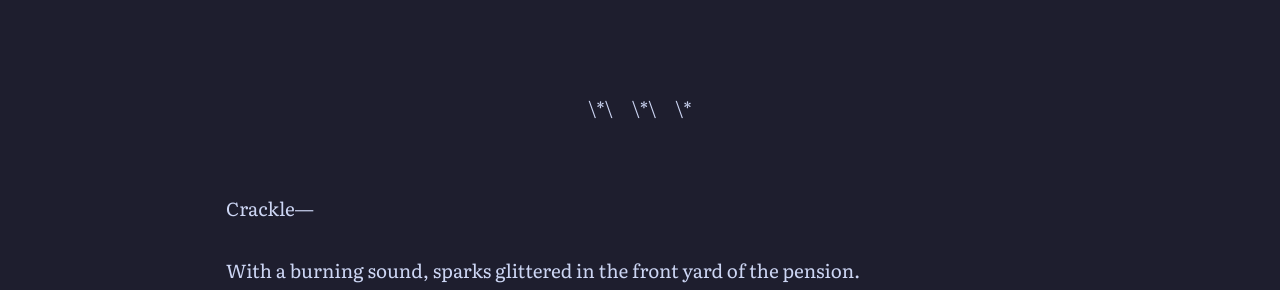
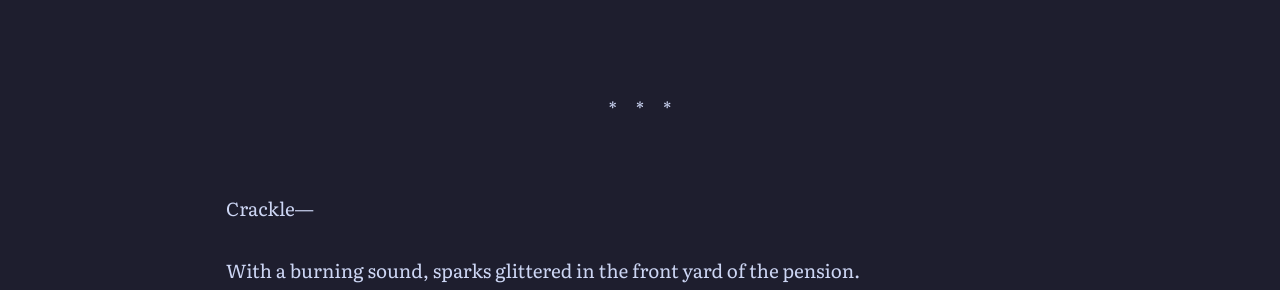
Before and after one commit to soleumn/soleumn.github.io, a Jekyll site: the page built from _chapters/esg/ch106.md, in a window 1280 px wide and 900 px high, scrolled down 10218 px. Shown: the part 166-456 px from the top of the window. Built offline with Jekyll 4.4.1, drawn with Linux system fonts in a browser that asks for light colours; some web fonts are replaced; comment, search, counter and statistics services are not loaded.

Commit message:
Edit Chapter 106 (via site)

```diff
--- a/_chapters/esg/ch106.md
+++ b/_chapters/esg/ch106.md
@@ -315,7 +315,7 @@ So all I could do right now was smile regretfully.
 
 <br>
 
-<center>\*\&emsp;\*\&emsp;\*</center>
+<center>*&emsp;*&emsp;*</center>
 
 <br>
 
```
